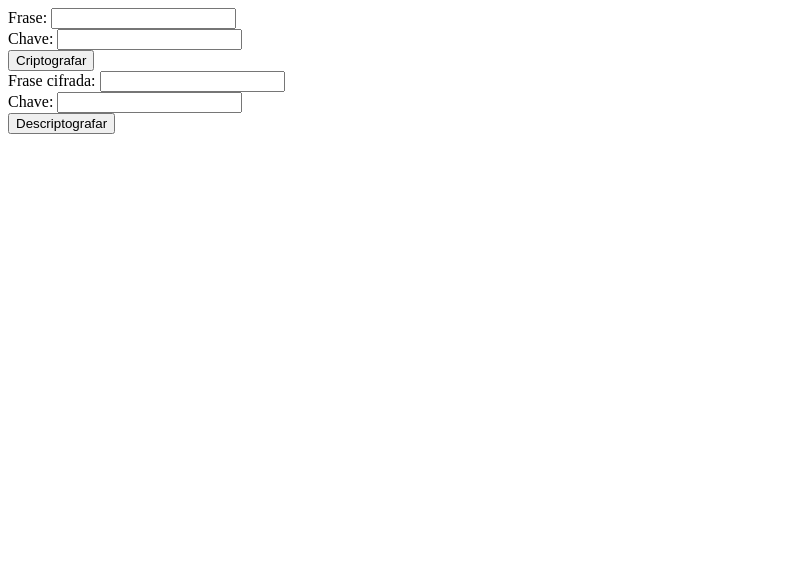
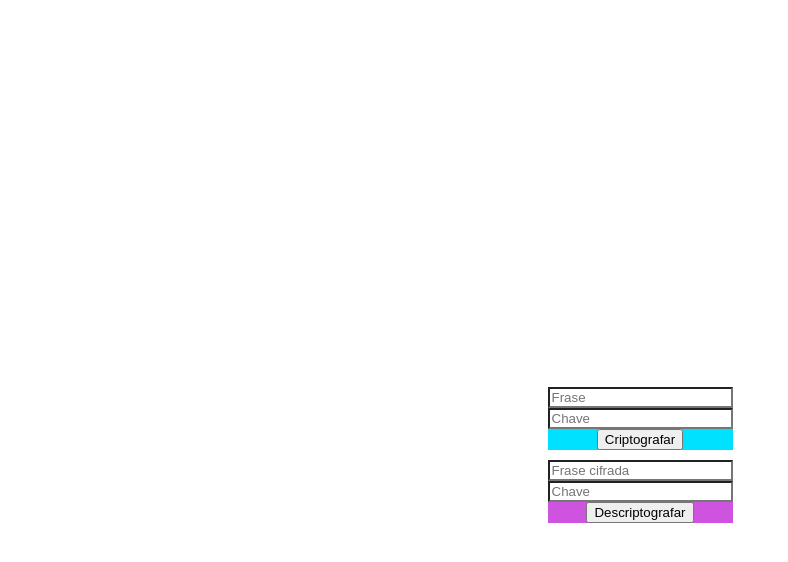
Before and after one commit to Guilherme-Fumagali/easy-to-cryp, a plain HTML site: page index.html in a window 1280 px wide. Shown: the whole page, without its empty margins (0-788 px from the left). Drawn offline with Linux system fonts and the light colour scheme.

Commit message:
As chaves agora são case-insensitive

```diff
--- a/index.html
+++ b/index.html
@@ -4,11 +4,12 @@
     <meta charset="UTF-8">
     <meta http-equiv="X-UA-Compatible" content="IE=edge">
     <meta name="viewport" content="width=device-width, initial-scale=1.0">
-    <title>Document</title>
+    <title>Segredos da Cacau</title>
     <script>
         function criptografa(){
             var frase = document.getElementById("txtfrase").value;
             var senha = document.getElementById("txtsenha").value;
+            senha = senha.toLowerCase();
 
             var encrypted = CryptoJS.AES.encrypt(frase, senha);
 
@@ -19,6 +20,7 @@
         function descriptografa(){
             var chave = document.getElementById("txtkey").value;
             var aes = document.getElementById("txtaes").value;
+            chave = chave.toLowerCase();
 
             var decrypted = CryptoJS.AES.decrypt(aes, chave);
 
@@ -31,21 +33,48 @@
                 document.getElementById("resDescriptografa").innerHTML = "Chave incorreta, tente novamente :/";
         }
     </script>
+    <style>
+        div#all{
+            display: flex;
+            flex-direction: column;
+            justify-content: space-around;
+            align-items: center;
+            padding-top: 30%;
+
+        }
+
+        div#criptografa{
+            text-align: center;
+            background-color: rgb(0, 225, 255);
+        }
+
+        div#descriptografa{
+            text-align: center;
+            background-color: rgb(206, 83, 223);
+        }
+
+        input{
+            border-radius: 0px;
+        }
+    </style>
 </head>
 <body>
     <script src="https://cdnjs.cloudflare.com/ajax/libs/crypto-js/3.1.2/rollups/aes.js" integrity="sha256-/H4YS+7aYb9kJ5OKhFYPUjSJdrtV6AeyJOtTkw6X72o=" crossorigin="anonymous"></script>
 
-    <div>
-        <div> Frase: <input type="text" name="txtfrase" id="txtfrase"> </div>
-        <div> Chave: <input type="text" name="txtsenha" id="txtsenha"> </div>
-        <button onclick="criptografa()">Criptografar</button>
-        <div id="resCriptografa"></div>
-    </div>
-    <div>
-        <div> Frase cifrada: <input type="text" name="txtaes" id="txtaes"> </div>
-        <div> Chave: <input type="text" name="txtkey" id="txtkey"> </div>
-        <button onclick="descriptografa()">Descriptografar</button>
-        <div id="resDescriptografa"> </div>
+    <div id="all">
+        <div id="criptografa">
+            <div><input type="text" name="txtfrase" id="txtfrase" placeholder="Frase"> </div>
+            <div><input type="text" name="txtsenha" id="txtsenha" placeholder="Chave"> </div>
+            <button onclick="criptografa()">Criptografar</button>
+            <div id="resCriptografa"></div>
+        </div>
+        <div/ style="padding: 10px;">
+        <div id="descriptografa">
+            <div><input type="text" name="txtaes" id="txtaes" placeholder="Frase cifrada"> </div>
+            <div><input type="text" name="txtkey" id="txtkey" placeholder="Chave"> </div>
+            <button onclick="descriptografa()">Descriptografar</button>
+            <div id="resDescriptografa"> </div>
+        </div>
     </div>
 </body>
 </html>
```
